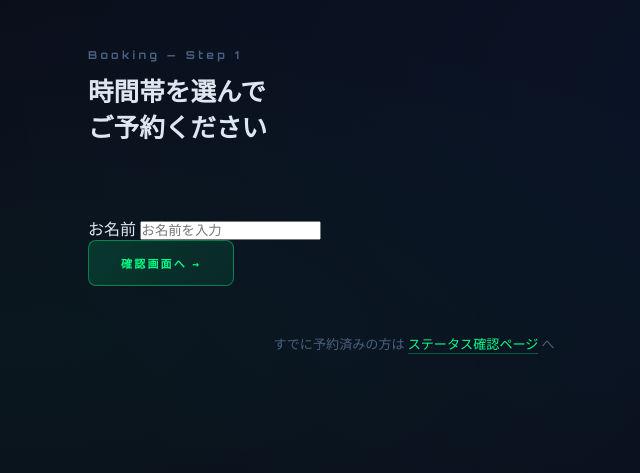
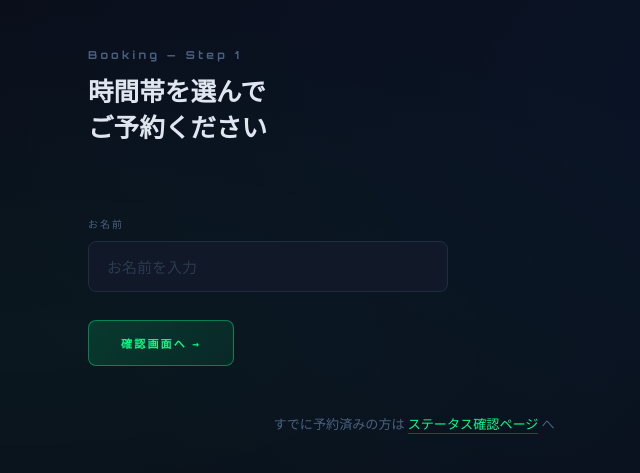
Before and after one commit to In9Bator/booking-system, a Flask app: template templates/client.html in a window 1280 px wide. Shown: the part 61-534 px from the top of the page, without its empty margins (226-866 px from the left). Run offline with Flask 3, Linux system fonts and the light colour scheme; the template is opened without the code that fills it, so the values that code supplies are empty; some libraries are stand-ins or nearby versions.

Commit message:
Add files via upload

```diff
--- a/templates/client.html
+++ b/templates/client.html
@@ -98,6 +98,27 @@
   .btn-primary:hover { background: linear-gradient(135deg, rgba(0,255,136,0.25), rgba(0,255,136,0.12)); box-shadow: 0 0 24px rgba(0,255,136,0.15); }
   .footer-link { margin-top: 48px; font-size: 0.82rem; color: var(--muted); text-align: center; }
   .footer-link a { color: var(--green); text-decoration: none; border-bottom: 1px solid rgba(0,255,136,0.3); }
+  .field-group  { margin-bottom: 28px; }
+  .field-label  { display: block; font-family: 'Orbitron', monospace; font-size: 10px; letter-spacing: 0.2em; color: var(--muted); margin-bottom: 10px; }
+  .field-input  {
+    background: var(--card-bg);
+    border: 1px solid var(--border);
+    color: var(--text);
+    border-radius: 8px;
+    padding: 14px 18px;
+    width: 100%;
+    max-width: 360px;
+    font-size: 15px;
+    font-family: 'Noto Sans JP', sans-serif;
+    outline: none;
+    transition: border-color 0.2s, box-shadow 0.2s;
+    display: block;
+  }
+  .field-input:focus {
+    border-color: rgba(0,255,136,0.5);
+    box-shadow: 0 0 0 3px rgba(0,255,136,0.07);
+  }
+  .field-input::placeholder { color: #2a3a50; }
   @keyframes fadeUp { from { opacity: 0; transform: translateY(14px); } to { opacity: 1; transform: translateY(0); } }
   @media (max-width: 480px) { .slots-grid { grid-template-columns: repeat(3, 1fr); } .slot-time { font-size: 0.9rem; } }
 </style>
```
